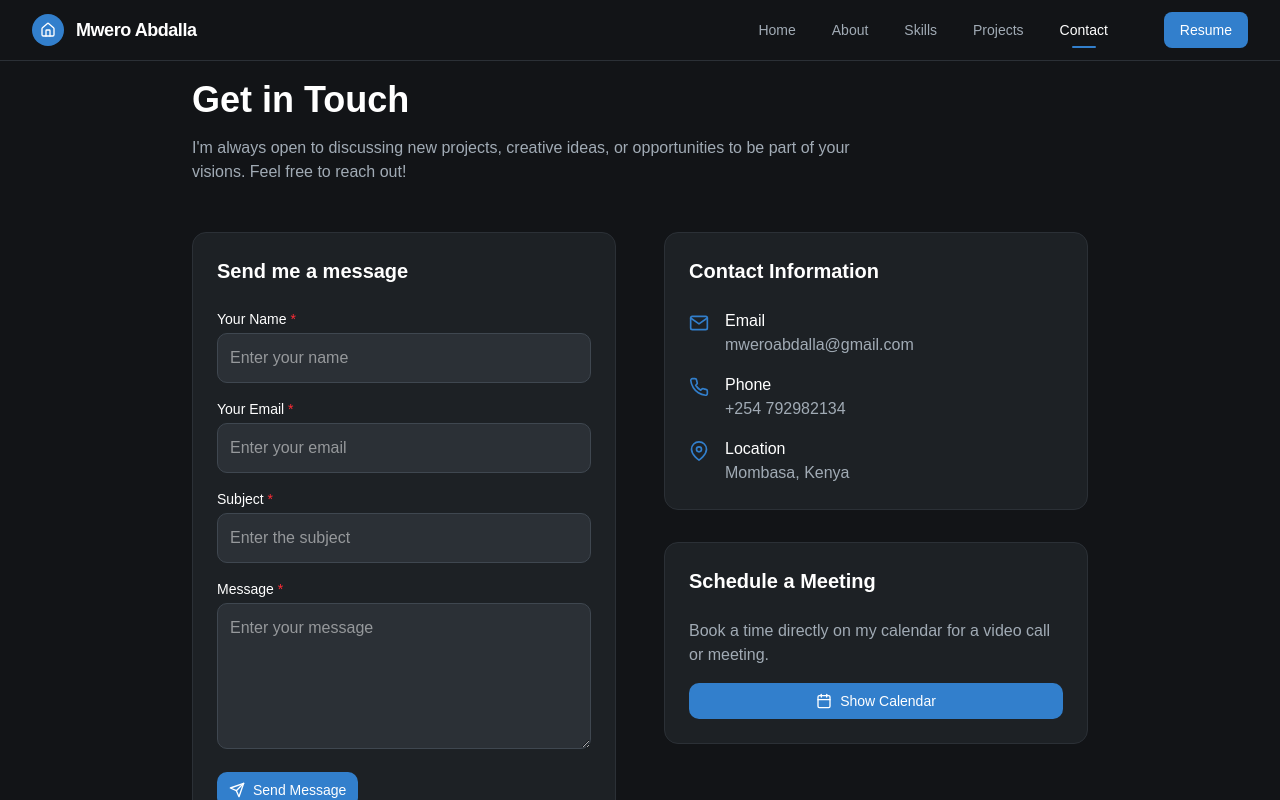
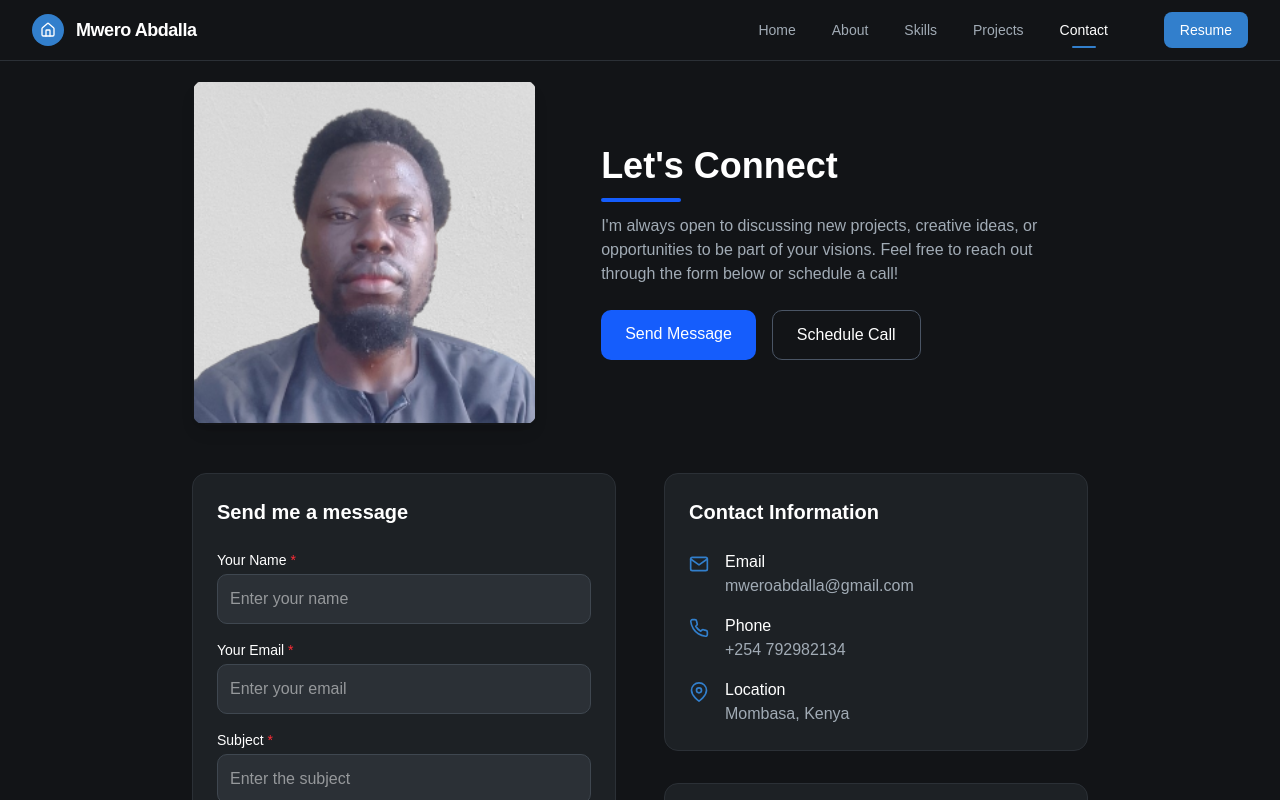
Before and after one commit to mwenaro/mwero-abdalla-dev-portfolio, a Next.js app: page /contact in a window 1280 px wide. Shown: the top 800 px of the page. Built offline with nearby package versions, Linux system fonts and the light colour scheme.

Commit message:
chore: pic-per-page

```diff
--- a/src/app/about/page.tsx
+++ b/src/app/about/page.tsx
@@ -12,23 +12,38 @@ export default function AboutPage() {
       <div className="px-4 md:px-20 lg:px-40 flex flex-1 justify-center py-5">
         <div className="layout-content-container flex flex-col max-w-[960px] flex-1">
           {/* Hero Section */}
-          <section className="flex flex-col gap-6 p-4 mb-8">
+          <section className="@container mb-12">
+            <div className="flex flex-col gap-8 @[864px]:flex-row @[864px]:items-center p-4">
+              <div className="w-full @[480px]:min-w-[300px] @[864px]:w-2/5">
+                <div
+                  className="w-full bg-center bg-no-repeat aspect-square bg-cover rounded-xl shadow-lg overflow-hidden border-2 border-transparent hover:border-blue-500 transition-all duration-300"
+                  style={{
+                    backgroundImage: 'url("/mwero-passport.png")',
+                  }}
+                />
+              </div>
+              <div className="flex flex-col gap-6 @[864px]:w-3/5 @[864px]:pl-8">
+                <div className="flex flex-col gap-3">
                   <h1 className="text-white text-4xl md:text-5xl font-bold leading-tight">
                     About Me
                   </h1>
+                  <div className="w-20 h-1 bg-blue-600 rounded"></div>
                   <p className="text-[#a1abb5] text-base md:text-lg leading-relaxed">
                     I&apos;m a full-stack developer with 8+ years of experience creating innovative
                     and user-friendly web applications. With expertise in both front-end and
                     back-end technologies, I specialize in building performant, scalable
                     solutions that deliver exceptional user experiences.
                   </p>
+                </div>
                 <div className="flex flex-wrap gap-4 mt-2">
-              <Link href="#experience" className="px-6 py-2 bg-blue-600 hover:bg-blue-700 rounded-md text-white font-medium transition-colors">
+                  <Link href="#experience" className="px-6 py-3 bg-blue-600 hover:bg-blue-700 rounded-lg text-white font-medium transition-all duration-300">
                     My Experience
                   </Link>
-              <Link href="#skills" className="px-6 py-2 bg-transparent border border-gray-600 hover:bg-gray-800 rounded-md text-white font-medium transition-colors">
+                  <Link href="#skills" className="px-6 py-3 bg-transparent border border-gray-600 hover:bg-gray-800 rounded-lg text-white font-medium transition-all duration-300">
                     View Skills
                   </Link>
+                </div>
+              </div>
             </div>
           </section>
 
--- a/src/app/contact/page.tsx
+++ b/src/app/contact/page.tsx
@@ -73,16 +73,43 @@ export default function ContactPage() {
   return (
     <div className="min-h-screen bg-[#121417] text-white py-8 px-4 sm:px-6 lg:px-40">
       <div className="max-w-6xl mx-auto">
-        {/* Header Section */}
-        <section className="mb-12">
-          <h1 className="text-3xl md:text-4xl font-bold mb-4">Get in Touch</h1>
-          <p className="text-[#a1abb5] max-w-2xl">
-            I&apos;m always open to discussing new projects, creative ideas, or
-            opportunities to be part of your visions. Feel free to reach out!
-          </p>
+        {/* Hero Section */}
+        <section className="@container mb-12">
+          <div className="flex flex-col gap-8 @[864px]:flex-row @[864px]:items-center">
+            <div className="w-full @[480px]:min-w-[300px] @[864px]:w-2/5">
+              <div
+                className="w-full bg-center bg-no-repeat aspect-square bg-cover rounded-xl shadow-lg overflow-hidden border-2 border-transparent hover:border-blue-500 transition-all duration-300"
+                style={{
+                  backgroundImage: 'url("/mwero-passport.png")',
+                }}
+              />
+            </div>
+            <div className="flex flex-col gap-6 @[864px]:w-3/5 @[864px]:pl-8">
+              <div className="flex flex-col gap-3">
+                <h1 className="text-3xl md:text-4xl font-bold text-white">Let&apos;s Connect</h1>
+                <div className="w-20 h-1 bg-blue-600 rounded"></div>
+                <p className="text-[#a1abb5] max-w-2xl">
+                  I&apos;m always open to discussing new projects, creative ideas, or
+                  opportunities to be part of your visions. Feel free to reach out through
+                  the form below or schedule a call!
+                </p>
+              </div>
+              <div className="flex flex-wrap gap-4">
+                <a href="#contact-form" className="px-6 py-3 bg-blue-600 hover:bg-blue-700 rounded-lg text-white font-medium transition-all duration-300">
+                  Send Message
+                </a>
+                <button
+                  onClick={() => setShowCalendly(!showCalendly)}
+                  className="px-6 py-3 bg-transparent border border-gray-600 hover:bg-gray-800 rounded-lg text-white font-medium transition-all duration-300"
+                >
+                  Schedule Call
+                </button>
+              </div>
+            </div>
+          </div>
         </section>
 
-        <div className="grid grid-cols-1 lg:grid-cols-2 gap-12">
+        <div className="grid grid-cols-1 lg:grid-cols-2 gap-12" id="contact-form">
           {/* Contact Form */}
           <div className="bg-[#1d2125] rounded-xl border border-[#2b3036] p-6">
             <h2 className="text-xl font-bold mb-6">Send me a message</h2>
--- a/src/app/projects/page.tsx
+++ b/src/app/projects/page.tsx
@@ -10,21 +10,46 @@ export default function ProjectsPage() {
   return (
     <div className="min-h-screen bg-[#121417] text-white py-8 px-4 sm:px-6 lg:px-40">
       <div className="max-w-6xl mx-auto">
-        {/* Header Section */}
-        <section className="mb-12">
-          <h1 className="text-3xl md:text-4xl font-bold mb-4">Projects</h1>
+        {/* Hero Section */}
+        <section className="@container mb-12">
+          <div className="flex flex-col gap-8 @[864px]:flex-row @[864px]:items-center">
+            <div className="w-full @[480px]:min-w-[300px] @[864px]:w-2/5">
+              <div
+                className="w-full bg-center bg-no-repeat aspect-square bg-cover rounded-xl shadow-lg overflow-hidden border-2 border-transparent hover:border-blue-500 transition-all duration-300"
+                style={{
+                  backgroundImage: 'url("/mwero-passport.png")',
+                }}
+              />
+            </div>
+            <div className="flex flex-col gap-6 @[864px]:w-3/5 @[864px]:pl-8">
+              <div className="flex flex-col gap-3">
+                <h1 className="text-3xl md:text-4xl font-bold text-white">My Projects</h1>
+                <div className="w-20 h-1 bg-blue-600 rounded"></div>
                 <p className="text-[#a1abb5] max-w-2xl">
                   Explore a selection of my recent projects, showcasing my skills in full-stack development.
                   Each project includes a brief description, technologies used, and links to live demos and repositories.
                 </p>
+              </div>
+              <div className="flex flex-wrap gap-4">
+                <a href="#projects" className="px-6 py-3 bg-blue-600 hover:bg-blue-700 rounded-lg text-white font-medium transition-all duration-300">
+                  View All Projects
+                </a>
+                <Link href="/contact" className="px-6 py-3 bg-transparent border border-gray-600 hover:bg-gray-800 rounded-lg text-white font-medium transition-all duration-300">
+                  Get In Touch
+                </Link>
+              </div>
+            </div>
+          </div>
         </section>
 
         {/* Projects Grid */}
+        <section id="projects">
           <div className="grid grid-cols-1 md:grid-cols-2 lg:grid-cols-3 gap-6">
             {projects.map((project) => (
               <ProjectCard key={project.id} project={project} />
             ))}
           </div>
+        </section>
       </div>
     </div>
   );
--- a/src/app/skills/page.tsx
+++ b/src/app/skills/page.tsx
@@ -1,20 +1,46 @@
 import { skillCategories } from "@/constants";
 import { IconType } from "react-icons";
+import Link from "next/link";
 
 export default function SkillsPage() {
   return (
     <div className="min-h-screen bg-[#121417] text-white py-8 px-4 sm:px-6 lg:px-40">
       <div className="max-w-6xl mx-auto">
-        {/* Header Section */}
-        <section className="mb-12">
-          <h1 className="text-3xl md:text-4xl font-bold mb-4">Skills</h1>
+        {/* Hero Section */}
+        <section className="@container mb-12">
+          <div className="flex flex-col gap-8 @[864px]:flex-row @[864px]:items-center">
+            <div className="w-full @[480px]:min-w-[300px] @[864px]:w-2/5">
+              <div
+                className="w-full bg-center bg-no-repeat aspect-square bg-cover rounded-xl shadow-lg overflow-hidden border-2 border-transparent hover:border-blue-500 transition-all duration-300"
+                style={{
+                  backgroundImage: 'url("/mwero-passport.png")',
+                }}
+              />
+            </div>
+            <div className="flex flex-col gap-6 @[864px]:w-3/5 @[864px]:pl-8">
+              <div className="flex flex-col gap-3">
+                <h1 className="text-3xl md:text-4xl font-bold text-white">Technical Skills</h1>
+                <div className="w-20 h-1 bg-blue-600 rounded"></div>
                 <p className="text-[#a1abb5] max-w-2xl">
                   A comprehensive overview of my technical and soft skills, showcasing
-            my proficiency in various technologies and methodologies.
+                  my proficiency in various technologies and methodologies that I use to create
+                  exceptional digital experiences.
                 </p>
+              </div>
+              <div className="flex flex-wrap gap-4">
+                <a href="#skills-overview" className="px-6 py-3 bg-blue-600 hover:bg-blue-700 rounded-lg text-white font-medium transition-all duration-300">
+                  Explore Skills
+                </a>
+                <Link href="/projects" className="px-6 py-3 bg-transparent border border-gray-600 hover:bg-gray-800 rounded-lg text-white font-medium transition-all duration-300">
+                  View Projects
+                </Link>
+              </div>
+            </div>
+          </div>
         </section>
 
         {/* Skills Categories */}
+        <div id="skills-overview">
           {skillCategories.map((category) => (
             <section key={category.title} className="mb-12">
               <h2 className="text-2xl font-bold mb-6 border-b border-[#2b3036] pb-2">
@@ -32,6 +58,7 @@ export default function SkillsPage() {
               </div>
             </section>
           ))}
+        </div>
       </div>
     </div>
   );
```
Lines whose indentation alone changed are shown as unchanged.
